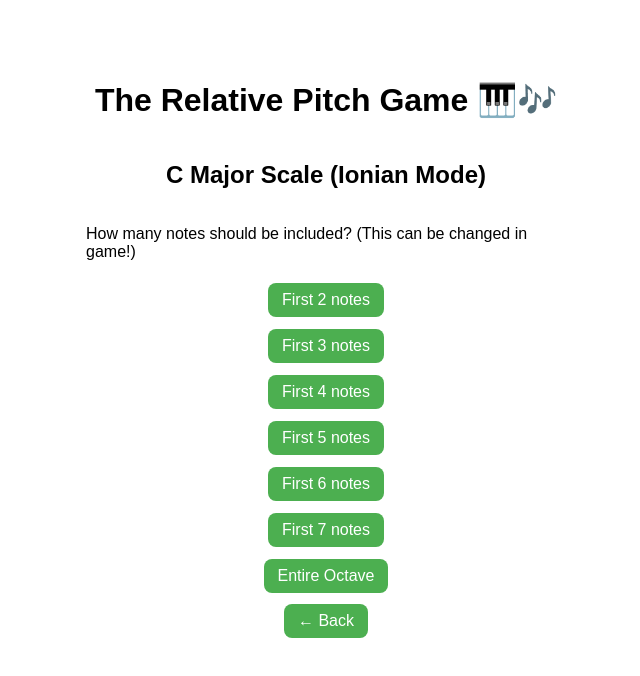
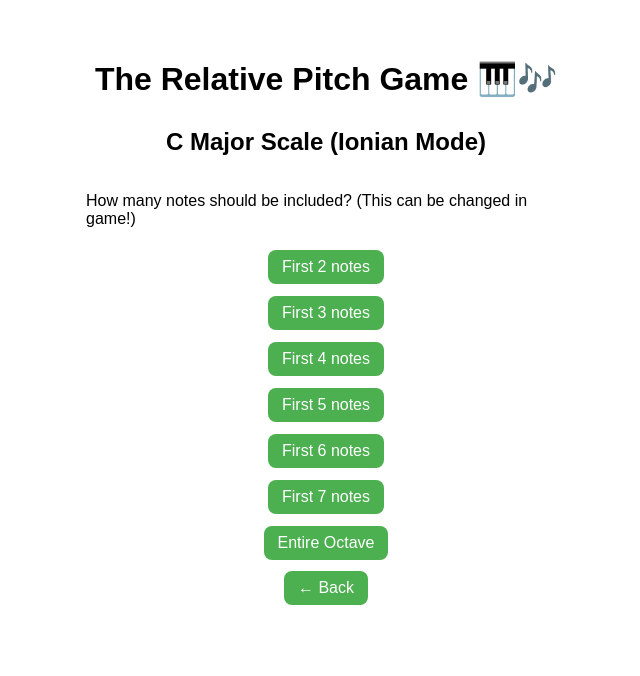
Before and after one commit to Bonzerelie/holder1, a plain HTML site: page index.html in a window 1280 px wide. Both pictures are taken after a click on the button "C Major". Shown: the whole page, without its empty margins (314-954 px from the left). Drawn offline with Linux system fonts and the light colour scheme.

Commit message:
Update style.css

```diff
--- a/style.css
+++ b/style.css
@@ -165,3 +165,8 @@ body {
 .scale-select {
   margin: 6px 0; /* Add vertical spacing */
 }
+
+.game-title {
+  margin-top: 0;
+  margin-bottom: 10px;
+}
```
